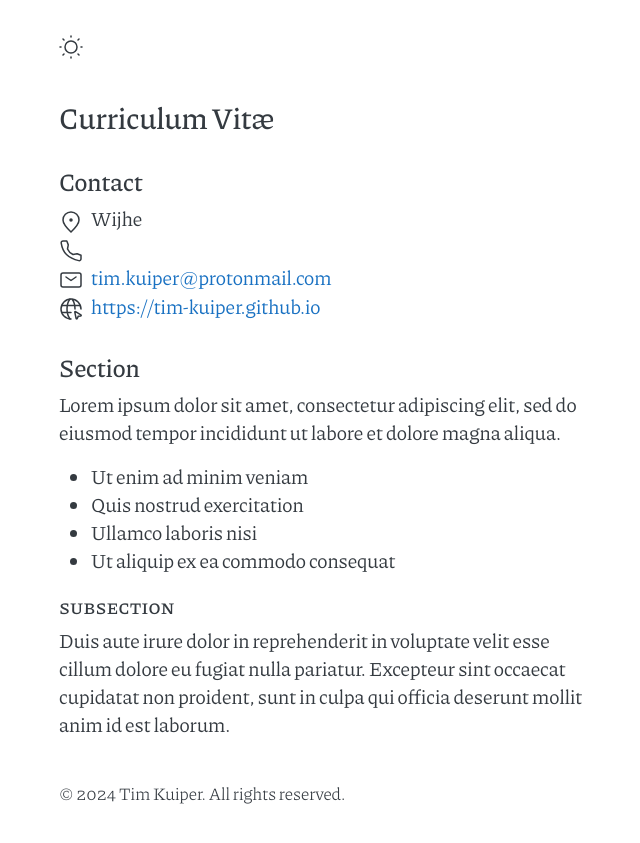
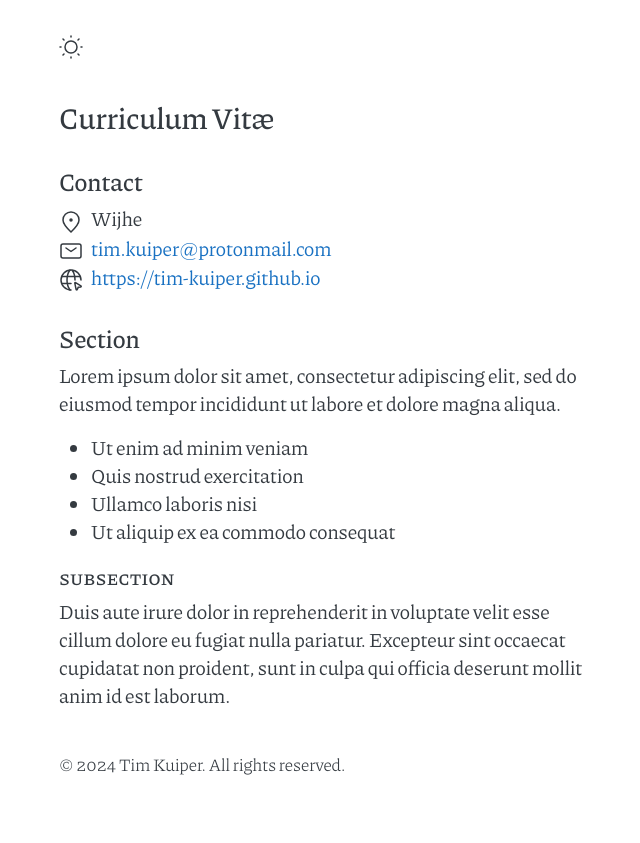
Before and after one commit to tim-kuiper/tim-kuiper.github.io, a Jekyll site: the page built from cv.md, in a window 1280 px wide. Shown: the top 843 px of the page, without its empty margins (308-948 px from the left). Built offline with Jekyll 4.4.1, drawn with Linux system fonts in a browser that asks for light colours.

Commit message:
no phone needed

```diff
--- a/_includes/contact.html
+++ b/_includes/contact.html
@@ -2,7 +2,6 @@
   <h2>Contact</h2>
   <ul>
     <li><span class="li-icon">{% include svg/pin-alt.svg %}</span><span>{{ site.address }}</span></li>
-    <li><span class="li-icon">{% include svg/phone.svg %}</span><span>{{ site.phone }}</span></li>
     <li><span class="li-icon">{% include svg/mail.svg %}</span><a href="mailto:{{ site.author.email }}">{{ site.author.email }}</a></li>
     <li><span class="li-icon">{% include svg/internet.svg %}</span><a href="{{ site.url }}">{{ site.url }}</a></li>
   </ul>
```
